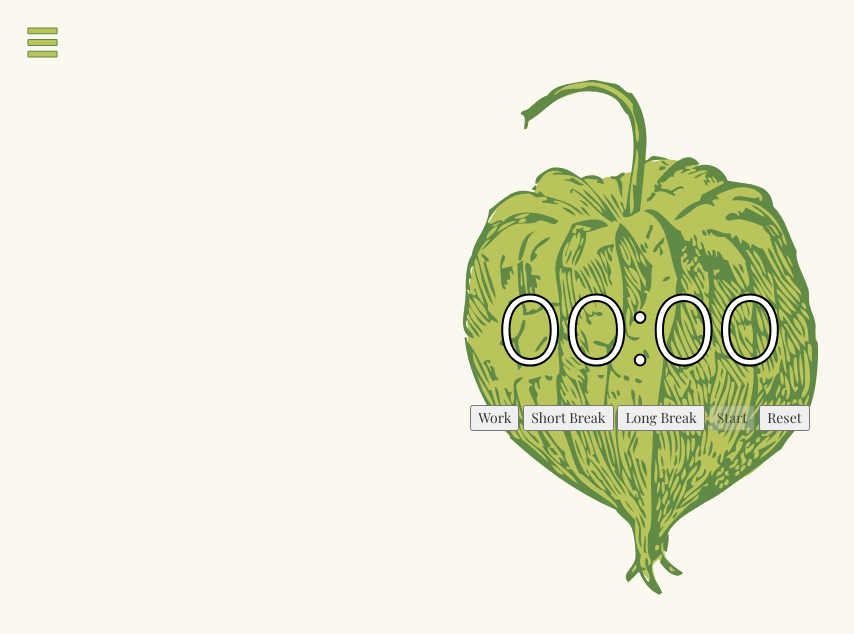
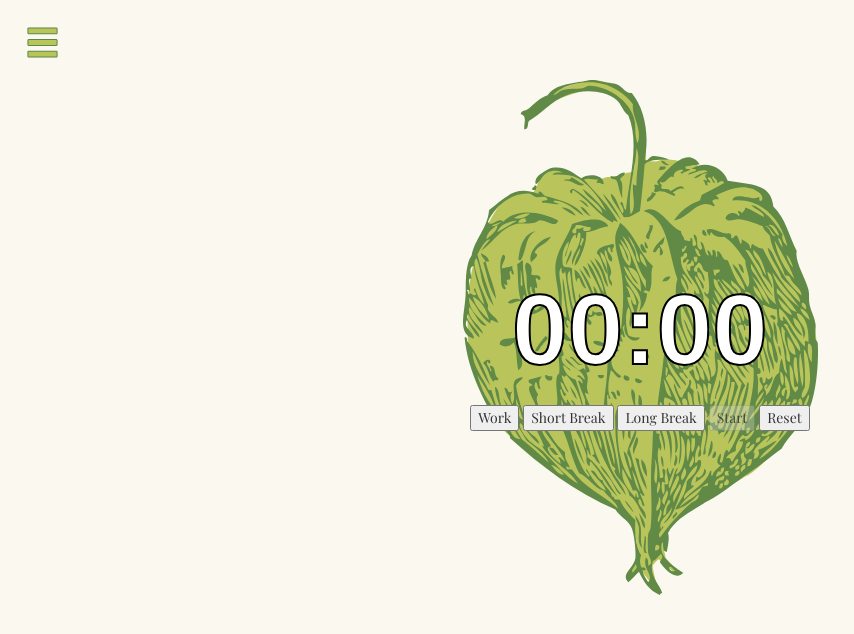
Before and after one commit to ashtron/tomatillo, a plain HTML site: page index.html in a window 1280 px wide. Shown: the whole page, without its empty margins (0-854 px from the left). Drawn offline with nearby package versions, Linux system fonts and the light colour scheme.

Commit message:
Changed display font to avoid moving timer bug

```diff
--- a/styles/timer.css
+++ b/styles/timer.css
@@ -27,7 +27,8 @@
 #display {
   -webkit-text-stroke-width: 2px;
   -webkit-text-stroke-color: black;
-  font-family: Montserrat;
+  font-family: Helvetica;
+  font-weight: bold;
   color: #fff;
   font-size: 100px;
 }
```
